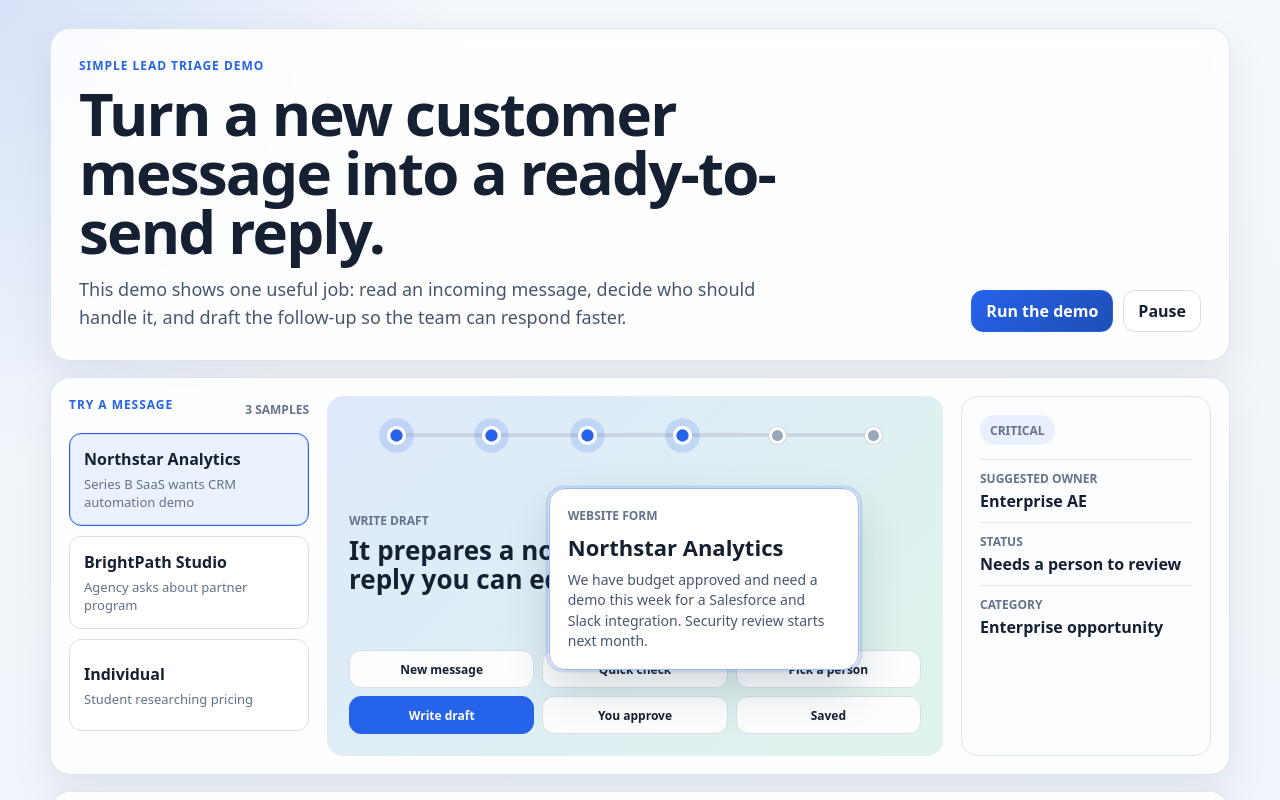
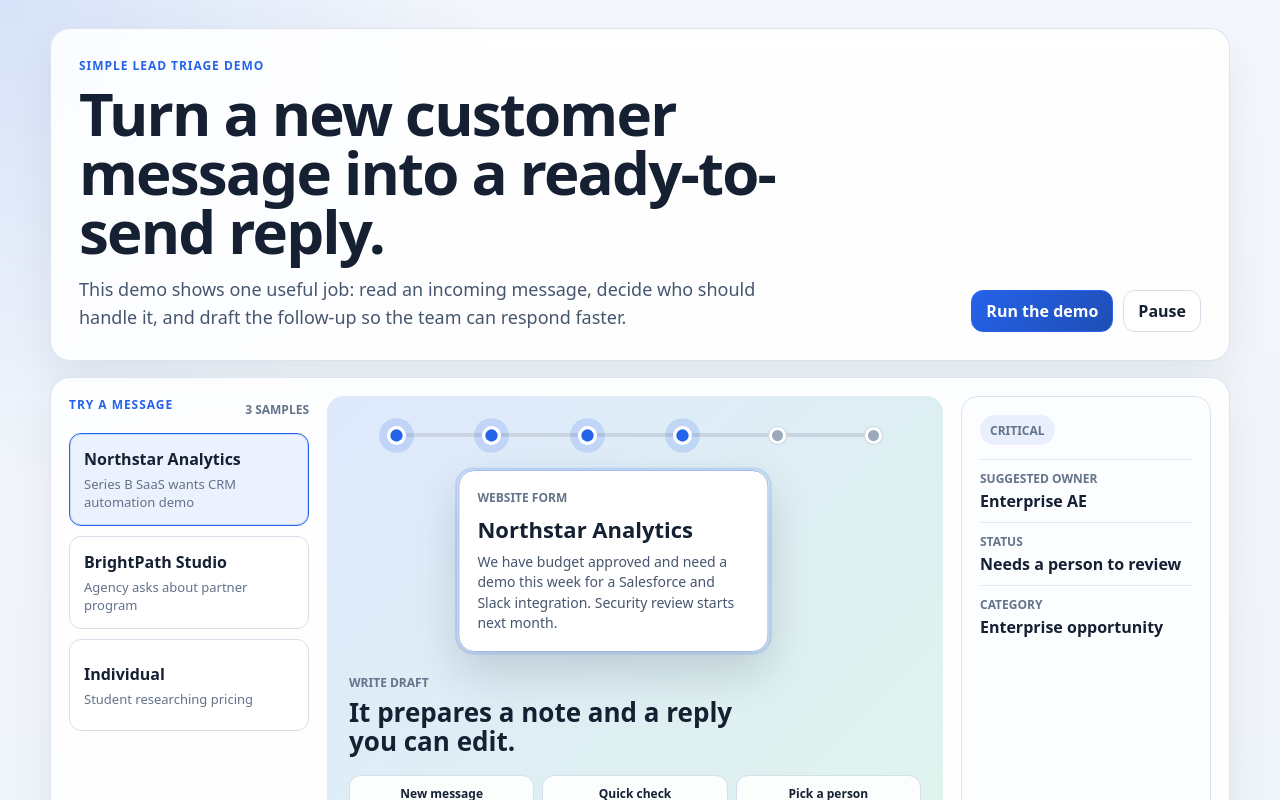
Before and after one commit to GeorgesMichalakis/01-ai-lead-routing-crm-copilot, a React (Vite) app: page / in a window 1280 px wide. Shown: the top 800 px of the page. Built offline with nearby package versions, Linux system fonts and the light colour scheme.

Commit message:
Prevent workflow card from overlapping description

```diff
--- a/src/styles.css
+++ b/src/styles.css
@@ -150,11 +150,10 @@
 }
 
 .animation-area {
-  position: relative;
   overflow: hidden;
   min-height: 360px;
   display: grid;
-  align-content: space-between;
+  grid-template-rows: auto minmax(160px, 1fr) auto auto;
   gap: 18px;
   padding: 22px;
   border-radius: 16px;
@@ -203,10 +202,8 @@
 }
 
 .floating-message {
-  position: absolute;
-  top: 92px;
-  left: 22px;
-  width: min(310px, calc(100% - 44px));
+  position: relative;
+  width: min(310px, 100%);
   min-height: 145px;
   display: grid;
   align-content: center;
@@ -216,7 +213,7 @@
   border-radius: 16px;
   background: #ffffff;
   box-shadow: 0 20px 45px rgba(15, 23, 42, 0.16);
-  transition: left 620ms cubic-bezier(.2, .8, .2, 1);
+  transition: transform 620ms cubic-bezier(.2, .8, .2, 1);
 }
 
 .floating-message::after {
@@ -228,12 +225,12 @@
   animation: pulse-ring 1.8s ease-out infinite;
 }
 
-.floating-message.step-0 { left: 22px; }
-.floating-message.step-1 { left: 12%; }
-.floating-message.step-2 { left: 24%; }
-.floating-message.step-3 { left: 36%; }
-.floating-message.step-4 { left: 48%; }
-.floating-message.step-5 { left: calc(100% - 332px); }
+.floating-message.step-0 { transform: translateX(0%); }
+.floating-message.step-1 { transform: translateX(12%); }
+.floating-message.step-2 { transform: translateX(24%); }
+.floating-message.step-3 { transform: translateX(36%); }
+.floating-message.step-4 { transform: translateX(48%); }
+.floating-message.step-5 { transform: translateX(64%); }
 
 .floating-message span {
   color: #64748b;
@@ -253,8 +250,7 @@
 }
 
 .step-copy {
-  max-width: 320px;
-  align-self: end;
+  max-width: 420px;
 }
 
 .step-copy h2 {
@@ -424,10 +420,8 @@
   .floating-message.step-3,
   .floating-message.step-4,
   .floating-message.step-5 {
-    position: relative;
-    top: auto;
-    left: auto;
     width: 100%;
+    transform: none;
   }
 
   .step-copy {
```
